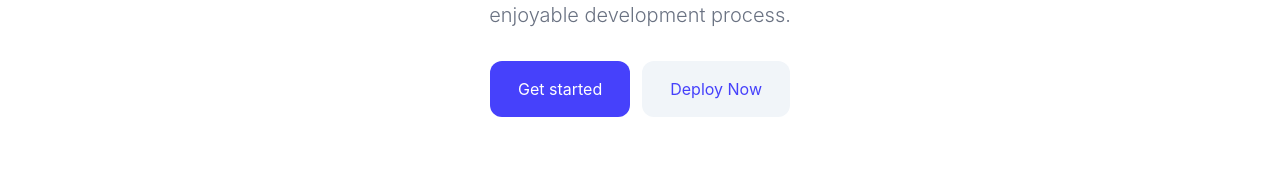
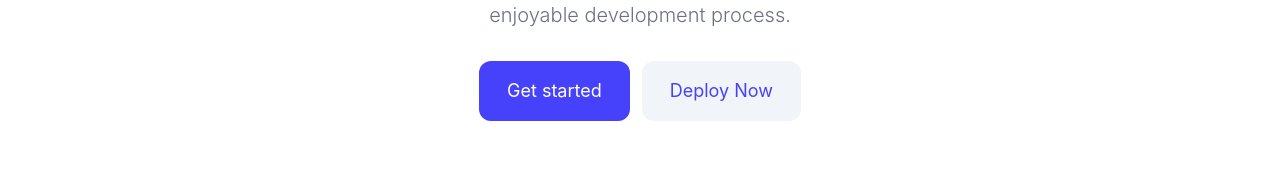
Before and after one commit to Floy-ir/Frontend, a Next.js app: page / in a window 1280 px wide. Shown: the part 283-454 px from the top of the page. Built offline with nearby package versions, Linux system fonts and the light colour scheme.

Commit message:
fix(button): added customizable size, icons,...

```diff
--- a/components/Button/Button.tsx
+++ b/components/Button/Button.tsx
@@ -1,3 +1,6 @@
+"use client";
+
+import { Slot } from "@radix-ui/react-slot";
 import { cva, type VariantProps } from "class-variance-authority";
 import { twMerge } from "tailwind-merge";
 
@@ -10,41 +13,43 @@ const button = cva(
     "text-center",
     "transition-colors",
     "delay-50",
-    "cursor-pointer", // Ensure cursor changes on hover
+    "cursor-pointer",
   ],
   {
     variants: {
       intent: {
         primary: [
-          "bg-[#4641FB]", "text-white",
+          "bg-[#4641FB]",
+          "text-white",
           "hover:bg-[#6561FC]",
           "active:bg-[#0C05F8]",
-          "disabled:pointer-events-none disabled:opacity-40 disabled:cursor-not-allowed" // Added cursor-not-allowed
+          "disabled:pointer-events-none disabled:opacity-40 disabled:cursor-not-allowed",
         ],
         secondary: [
-          "bg-[#F1F5F9]", "text-[#4641FB]",
+          "bg-[#F1F5F9]",
+          "text-[#4641FB]",
           "hover:bg-[#F8FAFC] hover:text-[#6561FC]",
           "active:bg-[#E2E8F0] active:text-[#0C05F8]",
-          "disabled:bg-[#F1F5F9] disabled:text-[#4641FB] disabled:pointer-events-none disabled:opacity-40"
+          "disabled:bg-[#F1F5F9] disabled:text-[#4641FB] disabled:pointer-events-none disabled:opacity-40",
         ],
         outline: [
-          "border-1 border-[#F1F5F9] text-[#4641FB]", // Default styles
-          "hover:border-[#6561FC] hover:text-[#6561FC]", // Hover styles
-          "active:border-[#0C05F8] active:text-[#0904BA]", // Active styles
-          "disabled:!border-[#6561FC] disabled:!text-[#A0A0A0] disabled:pointer-events-none disabled:opacity-40 disabled:cursor-not-allowed" // Force apply disabled styles
+          "border-1 border-[#F1F5F9] text-[#4641FB]",
+          "hover:border-[#6561FC] hover:text-[#6561FC]",
+          "active:border-[#0C05F8] active:text-[#0904BA]",
+          "disabled:!border-[#6561FC] disabled:!text-[#A0A0A0] disabled:pointer-events-none disabled:opacity-40 disabled:cursor-not-allowed",
         ],
         text: [
           "bg-transparent text-[#4641FB]",
           "hover:text-[#6561FC]",
           "active:text-[#0C05F8]",
-          "bg-transparent disabled:pointer-events-none disabled:opacity-40 disabled:cursor-not-allowed"
+          "bg-transparent disabled:pointer-events-none disabled:opacity-40 disabled:cursor-not-allowed",
         ],
       },
       size: {
-        small: ["inline-flex", "p-[14px_20px]", "justify-center", "items-center", "gap-1"],
-        medium: ["inline-flex", "p-[16px_24px]", "justify-center", "items-center", "gap-2"],
-        large: ["inline-flex", "p-[16px_28px]", "justify-center", "items-center", "gap-2"],
-      // todo: custom size
+        large: ["px-7", "py-4", "text-lg", "rounded-xl", "inline-flex", "justify-center", "items-center", "gap-2"],
+        medium: ["px-6", "py-3.5", "text-md", "rounded-xl", "inline-flex", "justify-center", "items-center", "gap-2"],
+        small: ["px-5", "py-3", "text-sm", "rounded-xl", "inline-flex", "justify-center", "items-center", "gap-1"],
+        custom: [],
       },
     },
     defaultVariants: {
@@ -54,19 +59,49 @@ const button = cva(
   }
 );
 
-export interface ButtonProps extends React.ButtonHTMLAttributes<HTMLAnchorElement>, VariantProps<typeof button> {
+export interface ButtonProps
+  extends React.ButtonHTMLAttributes<HTMLButtonElement | HTMLAnchorElement>,
+    VariantProps<typeof button> {
   href?: string;
   disabled?: boolean;
+  leftIcon?: React.ReactNode;
+  rightIcon?: React.ReactNode;
+  asChild?: boolean;
+  customSize?: string;
 }
 
-export function Button({ className, intent, size, href, disabled, ...props }: ButtonProps) {
+export function Button({
+  className,
+  intent,
+  size,
+  customSize,
+  href,
+  disabled,
+  leftIcon,
+  rightIcon,
+  asChild,
+  children,
+  ...props
+}: ButtonProps) {
+  const Component = asChild ? Slot : href ? "a" : "button";
+
   return (
-    <a
-      href={disabled ? undefined : href} // Prevent navigation when disabled
-      className={twMerge(button({ intent, size, className }), disabled && "pointer-events-none opacity-40")}
+    <Component
+      {...(href
+        ? { href, target: "_blank", rel: "noopener noreferrer" }
+        : { disabled, onClick: (e) => disabled && e.preventDefault() })}
+        className={twMerge(
+          button({ intent, size: size === "custom" ? undefined : size, className }),
+          size === "custom" ? customSize : "",
+          disabled ? "pointer-events-none opacity-40 cursor-not-allowed" : ""
+        )}
       {...props}
     >
-      {props.children}
-    </a>
+      <span className="flex items-center">
+        {leftIcon && <span className="mr-2">{leftIcon}</span>}
+        {children}
+        {rightIcon && <span className="ml-2">{rightIcon}</span>}
+      </span>
+    </Component>
   );
 }
--- a/package.json
+++ b/package.json
@@ -34,6 +34,7 @@
     "@radix-ui/react-scroll-area": "^1.0.5",
     "@radix-ui/react-select": "2.0.0",
     "@radix-ui/react-slider": "^1.1.2",
+    "@radix-ui/react-slot": "^1.1.2",
     "@radix-ui/react-switch": "^1.0.3",
     "@radix-ui/react-tabs": "^1.0.4",
     "@radix-ui/react-toggle-group": "^1.0.4",
@@ -51,6 +52,7 @@
     "next": "15.1.6",
     "react": "^19.0.0",
     "react-dom": "^19.0.0",
+    "react-icons": "^5.5.0",
     "tailwind-merge": "^2.3.0",
     "zod": "^3.23.8"
   },
```
Also changed, not shown: 2 other files (tests, documents, lock files or other folders).
